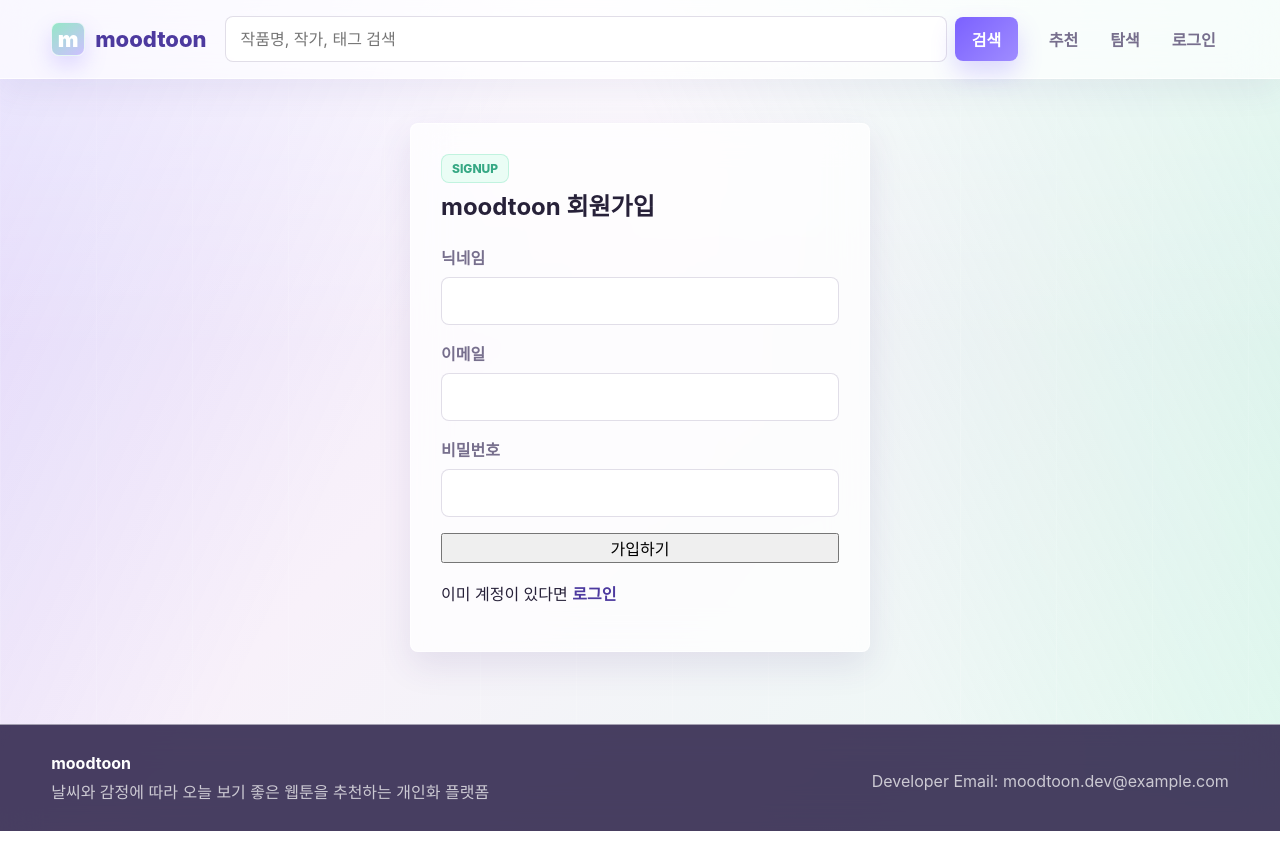
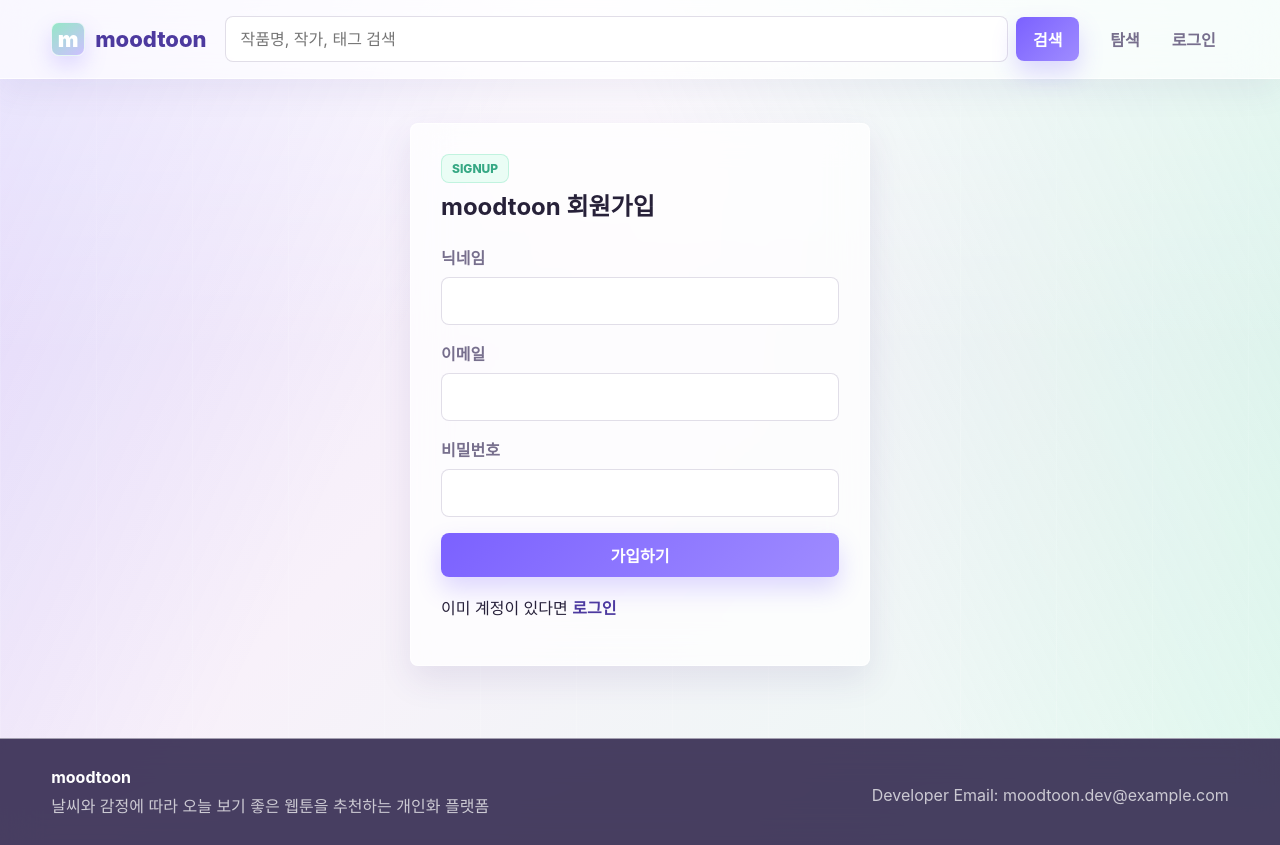
Before and after one commit to moemoeroro/Webfront-moodtoon, a React (Vite) app: page /signup in a window 1280 px wide. Built offline with nearby package versions, Linux system fonts and the light colour scheme.

Commit message:
refactor: button을 컴포넌트로 분리
로그인 버튼 오류 수정

```diff
--- a/src/components/Header/Header.jsx
+++ b/src/components/Header/Header.jsx
@@ -33,7 +33,6 @@ function Header() {
 
 
       <nav className="site-nav" aria-label="주요 메뉴">
-        <NavLink to="/">추천</NavLink>
         <NavLink to="/explore">탐색</NavLink>
         {currentUser ? (
           <NavLink to="/profile">프로필</NavLink>
--- a/src/pages/auth/Login.jsx
+++ b/src/pages/auth/Login.jsx
@@ -2,6 +2,7 @@ import { useState } from "react";
 import { Link, useNavigate } from "react-router-dom";
 import { useAuth } from "../../context/AuthContext.jsx";
 import "./auth.css";
+import Button from "../../Components/ui/Button.jsx";
 
 function Login() {
   const navigate = useNavigate();
@@ -48,9 +49,9 @@ function Login() {
             />
           </label>
           {message && <p className="form-message">{message}</p>}
-          <button className="primary-button" type="submit">
+          <Button className="button primary shine" type="submit">
             로그인
-          </button>
+          </Button>
         </form>
         <p>
           계정이 없다면 <Link to="/signup">회원가입</Link>
--- a/src/pages/auth/Signup.jsx
+++ b/src/pages/auth/Signup.jsx
@@ -2,6 +2,7 @@ import { useState } from "react";
 import { Link, useNavigate } from "react-router-dom";
 import { useAuth } from "../../context/AuthContext.jsx";
 import "./auth.css";
+import Button from "../../Components/ui/Button.jsx";
 
 function Signup() {
   const navigate = useNavigate();
@@ -59,9 +60,9 @@ function Signup() {
             />
           </label>
           {message && <p className="form-message">{message}</p>}
-          <button className="primary-button" type="submit">
+          <Button className="Button primary shine" type="submit">
             가입하기
-          </button>
+          </Button>
         </form>
         <p>
           이미 계정이 있다면 <Link to="/login">로그인</Link>
```
